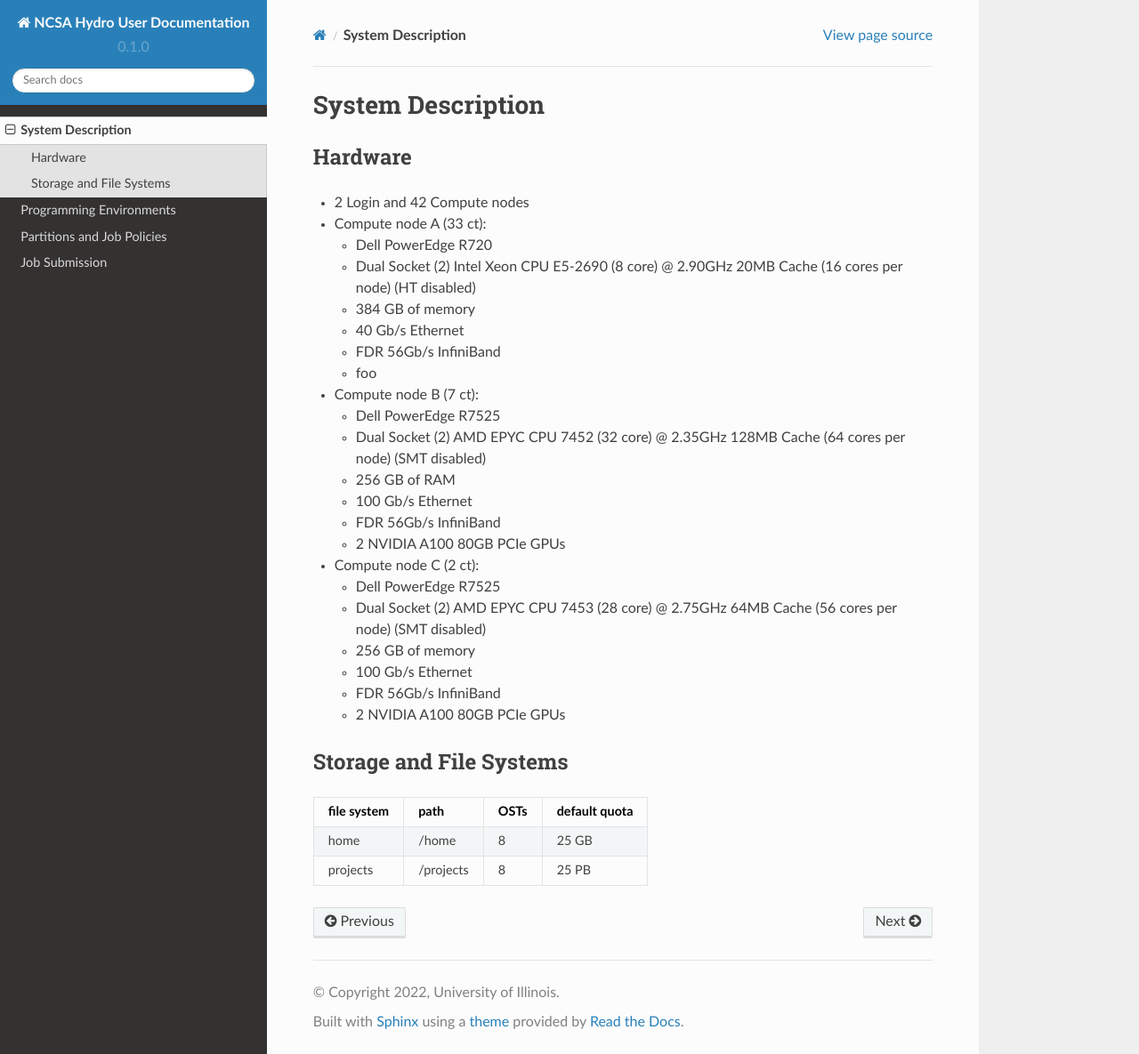
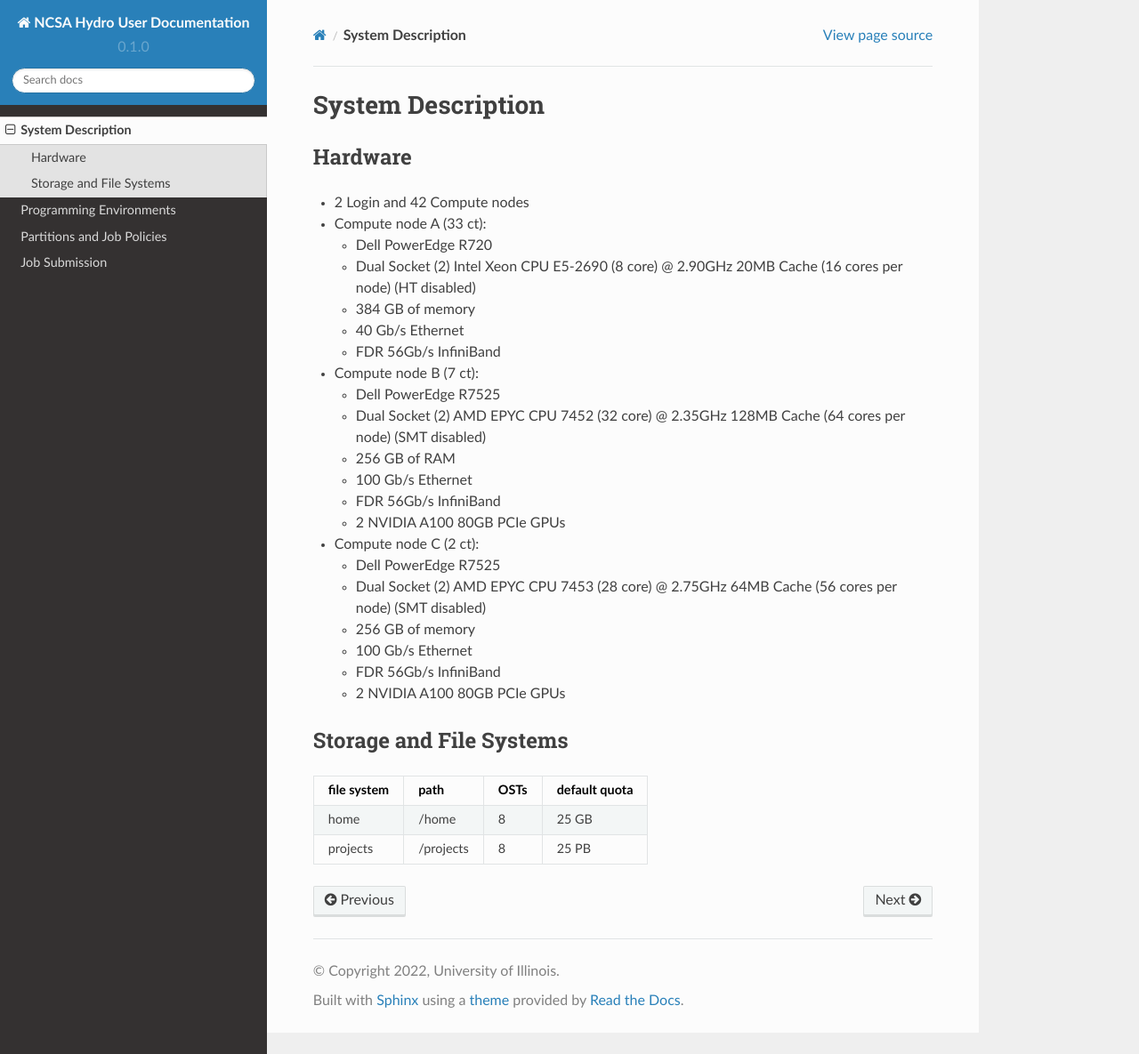
Before and after one commit to ncsa/hydro_documentation, a Sphinx documentation site: the page built from docs/source/system_description.rst, in a window 1280 px wide and 1185 px high. Shown: the whole window at 89% size. Built offline with Sphinx 7.4.7 and the Read the Docs theme 2.0.0, drawn with Linux system fonts in a browser that asks for light colours; pages that are not in the unit, such as notebooks, are missing from menus.

Commit message:
Update system_description.rst

```diff
--- a/docs/source/system_description.rst
+++ b/docs/source/system_description.rst
@@ -13,7 +13,6 @@ Hardware
    -  384 GB of memory
    -  40 Gb/s Ethernet
    -  FDR 56Gb/s InfiniBand
-   - foo
 
 -  Compute node B (7 ct):
 
```
